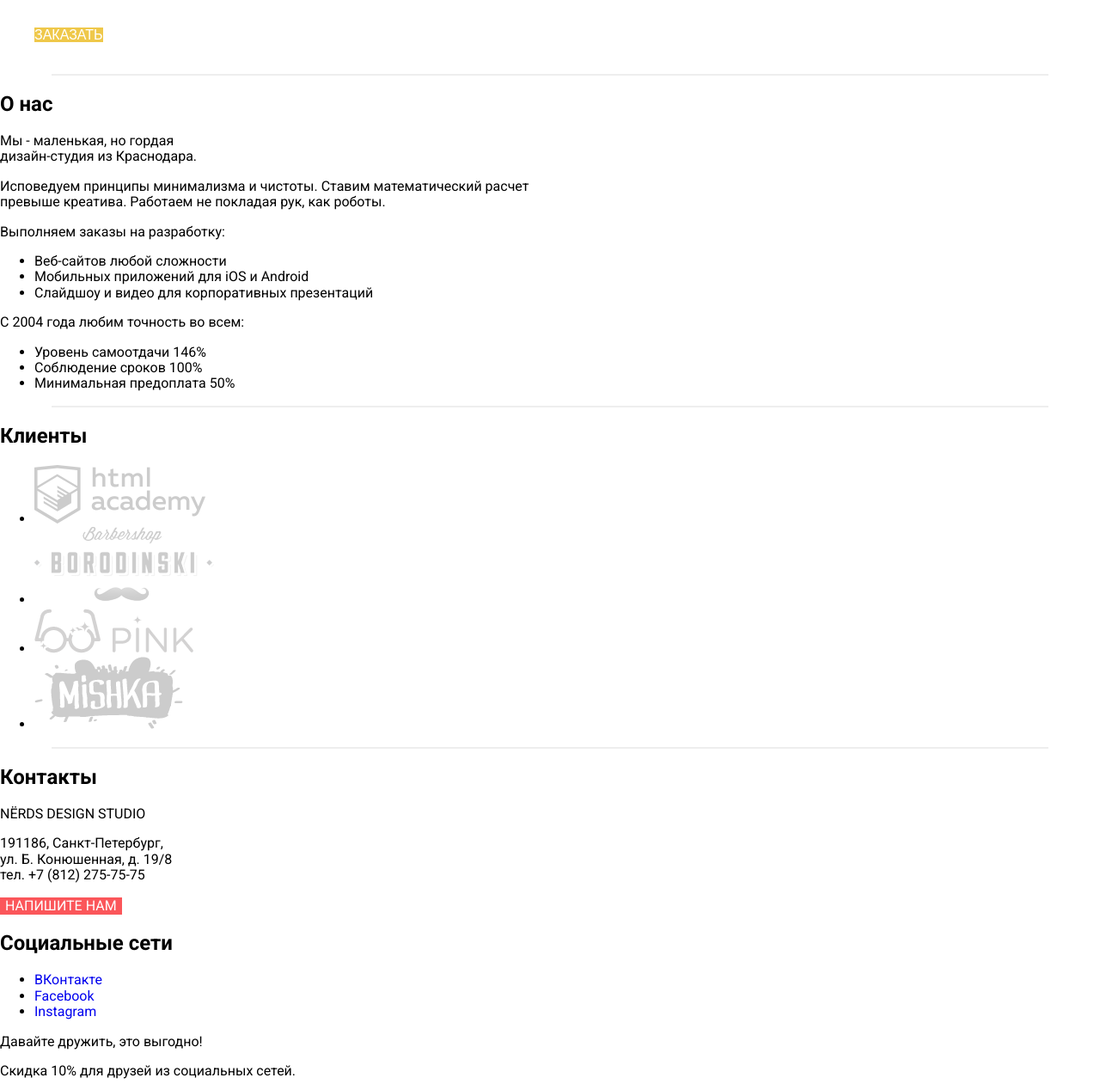
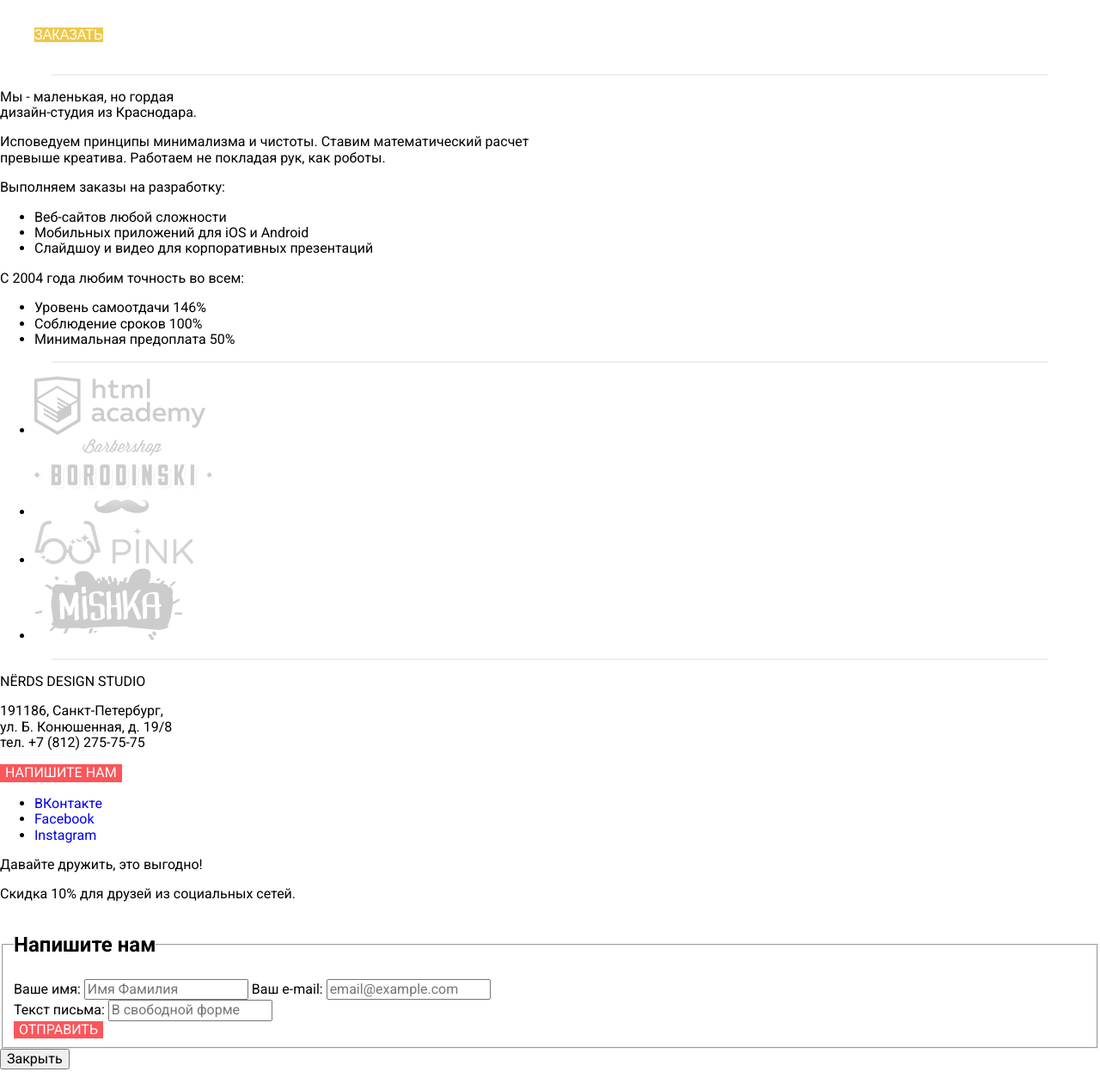
Before and after one commit to Leetovskiy/nerds, a plain HTML site: page index.html in a window 1280 px wide. Shown: the part 1777-3045 px from the top of the page at 86% size. After the commit the page ends 3021 px from the top, so only its background shows below. Drawn offline with Linux system fonts and the light colour scheme.

Commit message:
Доступно скрыты смысловые заголовки

```diff
--- a/index.html
+++ b/index.html
@@ -94,7 +94,7 @@
 		</section>
 		<div class="horizontal-rule"></div>
 		<section id="about-us-section">
-			<h2>О нас</h2>
+			<h2 class="visually-hidden">О нас</h2>
 			<p>
 				Мы - маленькая, но гордая<br>
 				дизайн-студия из Краснодара.
@@ -118,7 +118,7 @@
 		</section>
 		<div class="horizontal-rule"></div>
 		<section id="clients-section">
-			<h2>Клиенты</h2>
+			<h2 class="visually-hidden">Клиенты</h2>
 			<ul>
 				<li><a href="https://htmlacademy.ru/intensive/htmlcss"><img src="img/html-academy-logo.png" alt="HTML Academy"></a></li>
 				<li><a href="#"><img src="img/borodinski-logo.png" alt="Barbershop Borodinski"></a></li>
@@ -128,7 +128,7 @@
 		</section>
 		<div class="horizontal-rule"></div>
 		<section id="contacts-section">
-			<h2>Контакты</h2>
+			<h2 class="visually-hidden">Контакты</h2>
 			<div>
 				<p>NЁRDS DESIGN STUDIO</p>
 				<p>
@@ -142,7 +142,7 @@
 	</main>
 	<footer>
 		<section>
-			<h2>Социальные сети</h2>
+			<h2 class="visually-hidden">Социальные сети</h2>
 			<ul>
 				<li><a href="#">ВКонтакте</a></li>
 				<li><a href="#">Facebook</a></li>
```
Also changed, not shown: catalog.html (+4 -11 lines).
